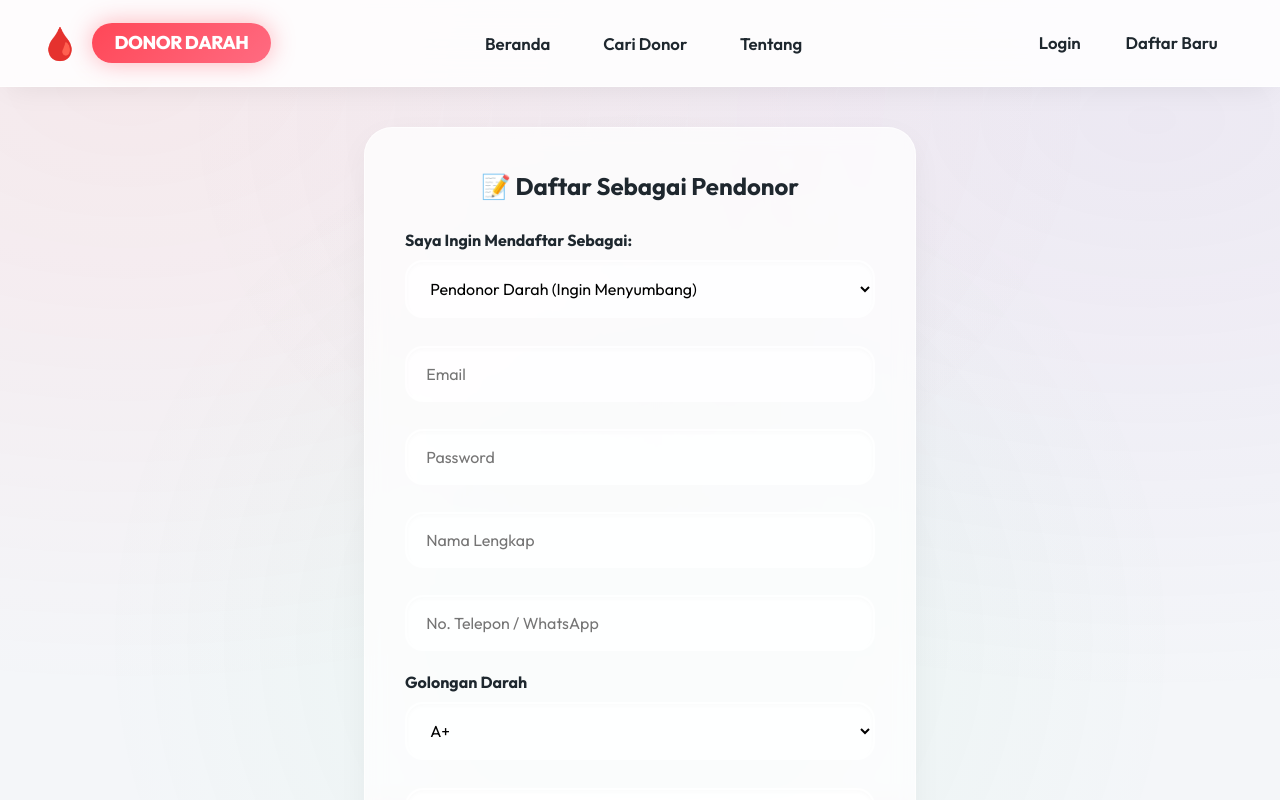
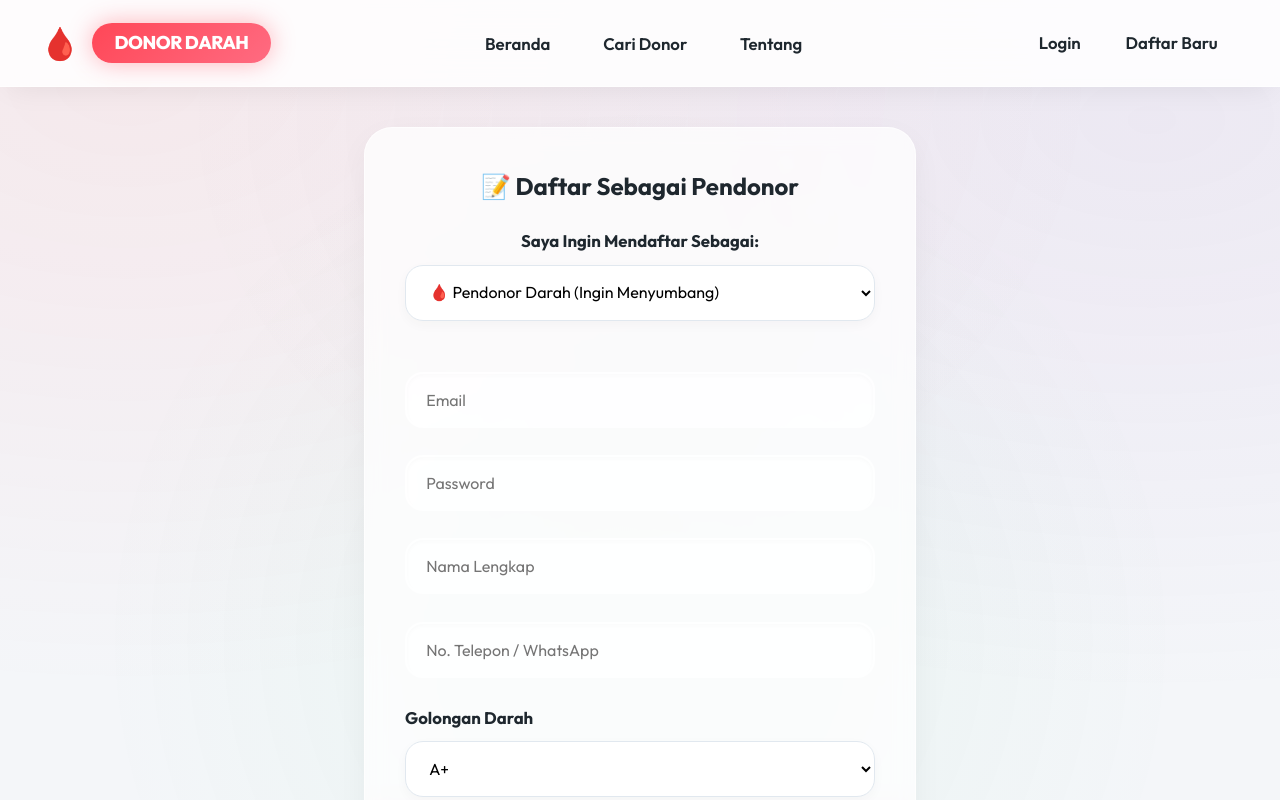
Before and after one commit to meikemandome407-del/donor-darah-online, a React (Create React App) app in the folder frontend/: page /register in a window 1280 px wide. Shown: the top 800 px of the page. Built offline with nearby package versions, Linux system fonts and the light colour scheme; no server answers.

Commit message:
Update desain halaman daftar dan perbaikan autofill

```diff
--- a/frontend/package.json
+++ b/frontend/package.json
@@ -17,6 +17,7 @@
     "test": "react-scripts test",
     "eject": "react-scripts eject"
   },
+  "proxy": "http://localhost:5000",
   "browserslist": {
     "production": [
       ">0.2%",
--- a/frontend/src/pages/RegisterDonor.js
+++ b/frontend/src/pages/RegisterDonor.js
@@ -51,24 +51,38 @@ const RegisterDonor = () => {
         {error && <div style={{ background: '#fee2e2', color: '#c0392b', padding: '0.75rem', borderRadius: '12px', marginBottom: '1rem' }}>{error}</div>}
 
         <form onSubmit={handleSubmit}>
-          <div style={{ marginBottom: '1.2rem' }}>
-            <label style={{ fontWeight: 'bold', display: 'block', marginBottom: '0.5rem' }}>Saya Ingin Mendaftar Sebagai:</label>
-            <select name="role" value={form.role} onChange={handleChange} style={{ margin: 0 }}>
-              <option value="donor">Pendonor Darah (Ingin Menyumbang)</option>
-              <option value="recipient">Pasien / Penerima (Butuh Darah)</option>
+          <div style={{ marginBottom: '1.5rem', textAlign: 'center' }}>
+            <label style={{ fontWeight: '700', color: '#1e272e', display: 'block', marginBottom: '0.2rem', fontSize: '1.05rem' }}>
+              Saya Ingin Mendaftar Sebagai:
+            </label>
+            <select
+              name="role"
+              value={form.role}
+              onChange={handleChange}
+              style={{ backgroundColor: 'white', cursor: 'pointer', border: '1px solid #e1e8ef', boxShadow: '0 4px 12px rgba(0,0,0,0.03)' }}
+            >
+              <option value="donor">🩸 Pendonor Darah (Ingin Menyumbang)</option>
+              <option value="recipient">🏥 Pasien / Penerima (Butuh Darah)</option>
             </select>
           </div>
 
-          <input type="email" name="email" placeholder="Email" onChange={handleChange} required />
-          <input type="password" name="password" placeholder="Password" onChange={handleChange} required />
+          <input type="email" name="email" placeholder="Email" onChange={handleChange} required autoComplete="off" />
+          <input type="password" name="password" placeholder="Password" onChange={handleChange} required autoComplete="new-password" />
           <input type="text" name="fullName" placeholder={form.role === 'donor' ? 'Nama Lengkap' : 'Nama Lengkap Pasien/Keluarga'} onChange={handleChange} required />
           <input type="tel" name="phone" placeholder={form.role === 'donor' ? 'No. Telepon / WhatsApp' : 'No. Telepon Aktif'} onChange={handleChange} required />
 
           {form.role === 'donor' && (
             <>
-              <div style={{ marginBottom: '1.2rem' }}>
-                <label style={{ fontWeight: 'bold', display: 'block', marginBottom: '0.5rem' }}>Golongan Darah</label>
-                <select name="bloodType" value={form.bloodType} onChange={handleChange} style={{ margin: 0 }}>
+              <div style={{ marginBottom: '1.5rem', textAlign: 'left', marginTop: '0.5rem' }}>
+                <label style={{ fontWeight: '700', color: '#1e272e', display: 'block', marginBottom: '0.2rem', fontSize: '1.05rem' }}>
+                  Golongan Darah
+                </label>
+                <select
+                  name="bloodType"
+                  value={form.bloodType}
+                  onChange={handleChange}
+                  style={{ backgroundColor: 'white', cursor: 'pointer', border: '1px solid #e1e8ef', boxShadow: '0 4px 12px rgba(0,0,0,0.03)' }}
+                >
                   <option value="A+">A+</option>
                   <option value="A-">A-</option>
                   <option value="B+">B+</option>
```
Also changed, not shown: frontend/vercel.json (deleted), 1 other file (tests, documents, lock files or other folders).
